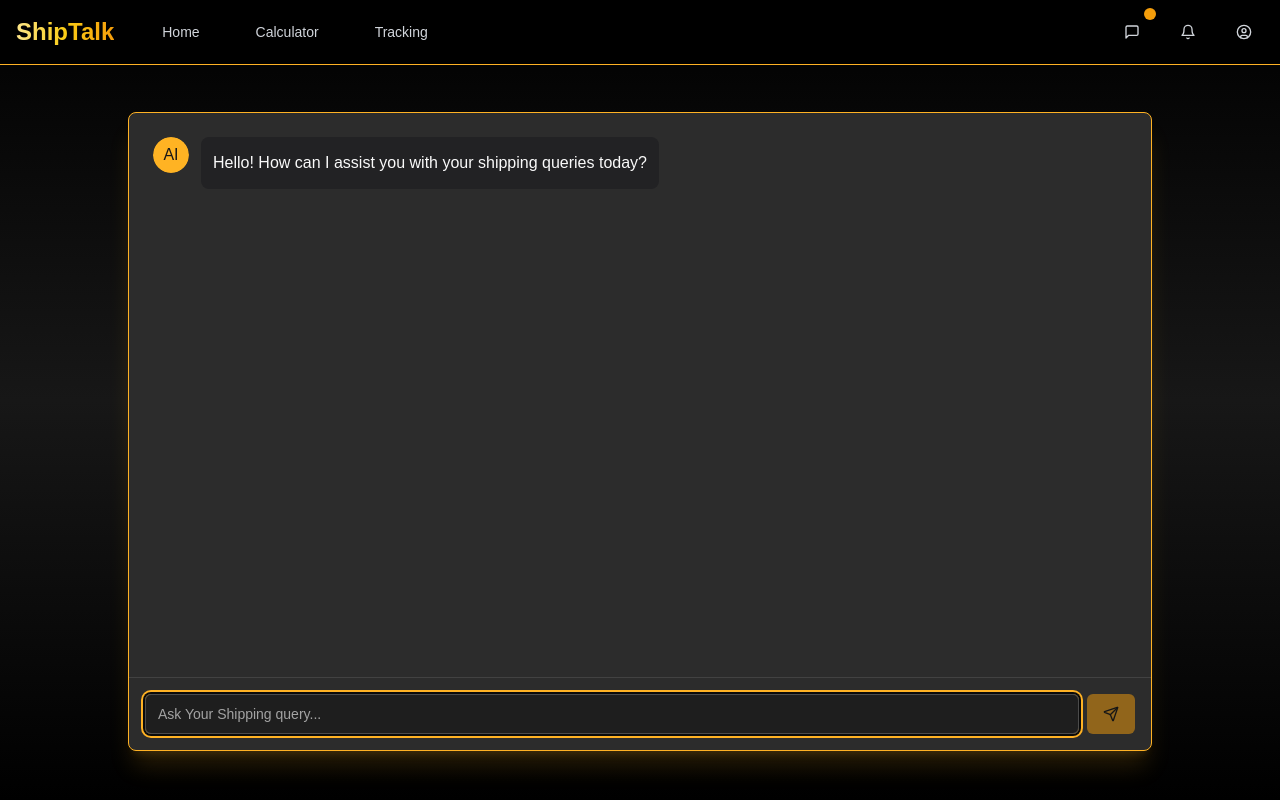
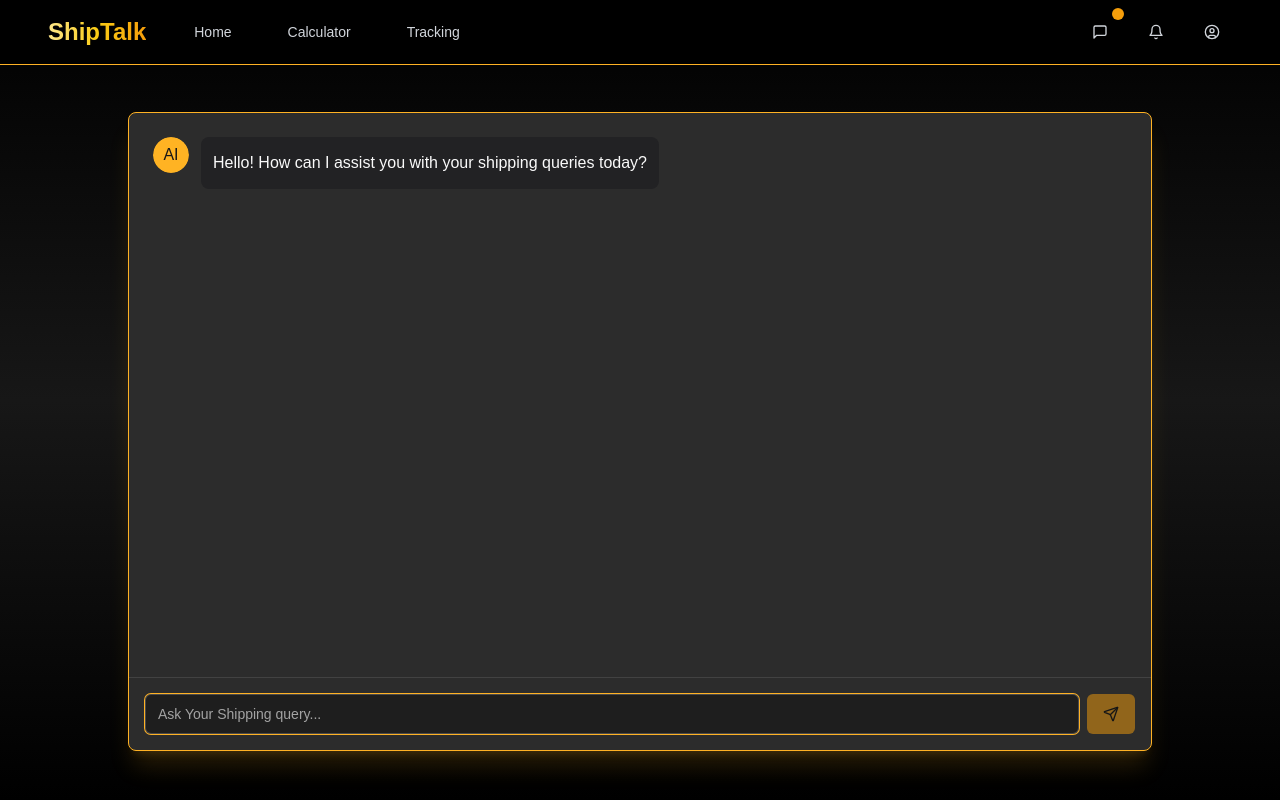
Before and after one commit to lumiotools/orchestro-search-frontend, a Next.js app: page /chat in a window 1280 px wide. Built offline with nearby package versions, Linux system fonts and the light colour scheme.

Commit message:
Fixed Sizing

```diff
--- a/app/chat/page.jsx
+++ b/app/chat/page.jsx
@@ -6,6 +6,7 @@ import { Input } from "@/components/ui/input";
 import { ScrollArea } from "@/components/ui/scroll-area";
 import { useToast } from "@/hooks/use-toast";
 import axios from "axios";
+import { motion } from "framer-motion";
 import { LinkIcon, LoaderCircle, SendIcon, User2 } from "lucide-react";
 import React, { useEffect, useRef, useState } from "react";
 import ReactMarkdown from "react-markdown";
@@ -97,11 +98,14 @@ const ChatPage = () => {
         <ScrollArea className="flex-1 p-0 px-6" ref={scrollRef}>
           <div className="space-y-4 py-6">
             {[...chatHistory].map(({ content, role, sources }, index) => (
-              <div
+              <motion.div
                 key={index}
                 className={`flex ${
                   role === "user" ? "justify-end" : "justify-start"
                 }`}
+                initial={{ opacity: 0, y: 20 }}
+                animate={{ opacity: 1, y: 0 }}
+                transition={{ duration: 0.5 }}
               >
                 <div
                   className={`flex gap-3 max-w-[80%] ${
@@ -153,23 +157,33 @@ const ChatPage = () => {
                     )}
                   </div>
                 </div>
-              </div>
+              </motion.div>
             ))}
 
             {thinking && (
-              <div className="flex justify-start gap-3">
+              <motion.div
+                className="flex justify-start gap-3"
+                initial={{ opacity: 0, y: 20 }}
+                animate={{ opacity: 1, y: 0 }}
+                transition={{ delay: 0.3, duration: 0.5 }}
+              >
                 <LoaderCircle className="animate-spin bg-secondary text-primary rounded-full size-9 p-1.5" />
 
                 <div className="rounded-lg p-3 bg-secondary text-secondary-foreground">
                   <p className="text-sm">Thinking...</p>
                 </div>
-              </div>
+              </motion.div>
             )}
           </div>
         </ScrollArea>
 
         <div className="p-4 border-t border-white/10">
-          <div className="flex gap-2">
+          <motion.div
+            className="flex gap-2"
+            initial={{ opacity: 0 }}
+            animate={{ opacity: 1 }}
+            transition={{ duration: 0.5 }}
+          >
             <Input
               ref={inputRef}
               value={question}
@@ -186,7 +200,7 @@ const ChatPage = () => {
             >
               <SendIcon className="h-4 w-4" />
             </Button>
-          </div>
+          </motion.div>
         </div>
       </Card>
     </div>
--- a/app/page.jsx
+++ b/app/page.jsx
@@ -1,4 +1,4 @@
-"use client"
+"use client";
 import { HeroSection } from "@/components/home/hero-section";
 import { PopularTools } from "@/components/home/popular-tools";
 import { QuickActions } from "@/components/home/quick-actions";
@@ -7,20 +7,14 @@ import { ToolsCarousel } from "@/components/home/tools-carousel";
 
 export default function Home() {
   return (
-    <div className="space-y-12">
+    <div className="space-y-12 px-8">
       <div className="relative">
         <HeroSection />
         <SearchSection />
       </div>
       <QuickActions />
-      <ToolsCarousel
-        title="Popular Shipping Tools"
-        category="popular"
-      />
-      <ToolsCarousel
-        title="International Shipping"
-        category="international"
-      />
+      <ToolsCarousel title="Popular Shipping Tools" category="popular" />
+      <ToolsCarousel title="International Shipping" category="international" />
       <PopularTools />
     </div>
   );
--- a/components/navbar.jsx
+++ b/components/navbar.jsx
@@ -10,7 +10,7 @@ export function Navbar() {
 
   return (
     <nav
-      className="fixed top-0 w-full z-50 bg-black/95 border-b border-golden-500/20"
+      className="fixed top-0 w-full z-50 bg-black/95 border-b border-golden-500/20 px-8"
     >
       <div className="container mx-auto px-4">
         <div
--- a/components/ui/input.jsx
+++ b/components/ui/input.jsx
@@ -7,7 +7,7 @@ const Input = React.forwardRef(({ className, type, ...props }, ref) => {
     (<input
       type={type}
       className={cn(
-        "flex h-10 w-full rounded-md border border-input bg-background px-3 py-2 text-base ring-offset-background file:border-0 file:bg-transparent file:text-sm file:font-medium file:text-foreground placeholder:text-muted-foreground focus-visible:outline-none focus-visible:ring-2 focus-visible:ring-ring focus-visible:ring-offset-2 disabled:cursor-not-allowed disabled:opacity-50 md:text-sm",
+        "flex h-10 w-full rounded-md border border-input bg-transparent px-3 py-2 text-sm ring-offset-background file:border-0 file:bg-transparent file:text-sm file:font-medium file:text-foreground placeholder:text-muted-foreground focus-visible:outline-none focus-visible:ring-1 focus-visible:ring-ring focus-visible:ring-offset-0 disabled:cursor-not-allowed disabled:opacity-50",
         className
       )}
       ref={ref}
```
